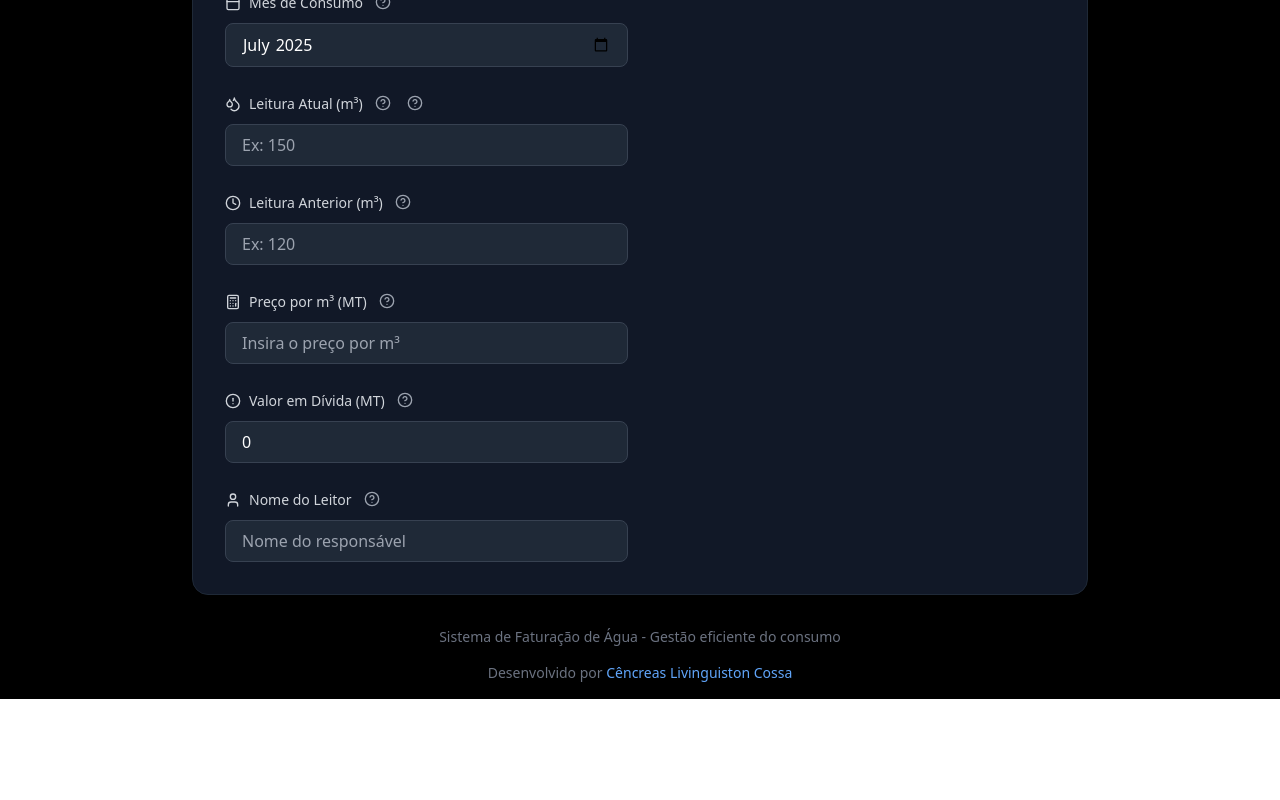
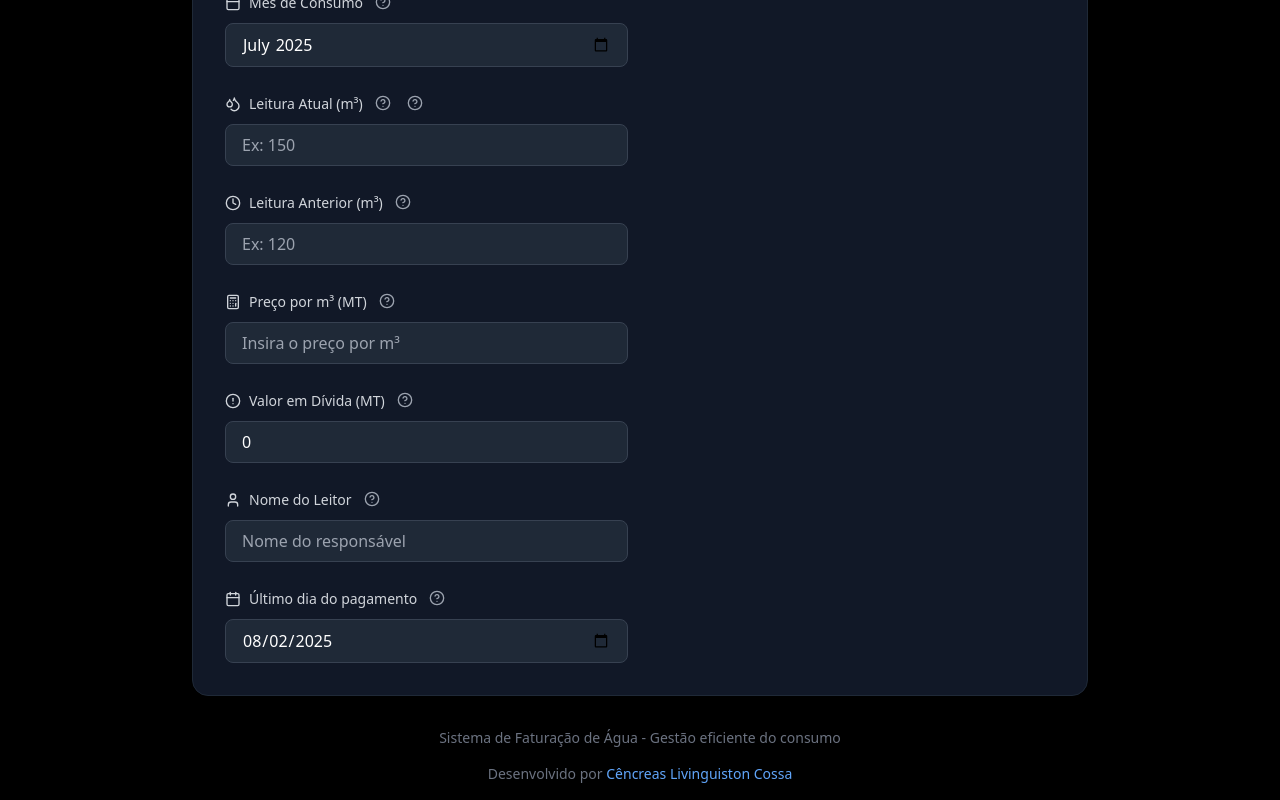
Before and after one commit to Cencreas/Sistema-de-Faturamento-de-Agua, a React (Vite) app: page / in a window 1280 px wide. Shown: the part 557-1357 px from the top of the page. Before the commit the page ends 1256 px from the top, so only its background shows below. Built offline with nearby package versions, Linux system fonts and the light colour scheme.

Commit message:
Adicionar campo para data do último dia de pagamento

```diff
--- a/src/App.tsx
+++ b/src/App.tsx
@@ -38,7 +38,12 @@ function App() {
     previousReading: '',
     ratePerCubicMeter: '',
     previousDebt: '0',
-    reader: ''
+    reader: '',
+    dueDate: (() => {
+      const date = new Date();
+      date.setDate(date.getDate() + 10);
+      return date.toISOString().split('T')[0];
+    })()
   });
   const [error, setError] = useState<string>('');
 
@@ -47,7 +52,7 @@ function App() {
 
     if (!formData.meterNumber || !formData.customerName || !formData.issueDate ||
         !formData.consumptionMonth || !formData.currentReading || !formData.previousReading ||
-        !formData.ratePerCubicMeter || !formData.reader) {
+        !formData.ratePerCubicMeter || !formData.reader || !formData.dueDate) {
       setError('Por favor, preencha todos os campos obrigatórios');
       return;
     }
@@ -80,7 +85,7 @@ function App() {
       amountDue,
       previousDebt,
       totalAmount,
-      dueDate: getDueDate(),
+      dueDate: formatDate(formData.dueDate),
       reader: formData.reader,
       numberToWords
     };
@@ -99,7 +104,12 @@ function App() {
       previousReading: '',
       ratePerCubicMeter: '',
       previousDebt: '0',
-      reader: ''
+      reader: '',
+      dueDate: (() => {
+        const date = new Date();
+        date.setDate(date.getDate() + 10);
+        return date.toISOString().split('T')[0];
+      })()
     });
     setBill(null);
     setError('');
--- a/src/components/BillForm.tsx
+++ b/src/components/BillForm.tsx
@@ -269,6 +269,25 @@ export function BillForm({ formData, isDarkMode, onFormChange }: BillFormProps)
           placeholder="Nome do responsável"
         />
       </div>
+
+      <div>
+        <label className={labelClass}>
+          <div className="flex items-center gap-2">
+            <Calendar className="w-4 h-4" />
+            Último dia do pagamento
+            <Tooltip
+              isDarkMode={isDarkMode}
+              content="Selecione a data limite para o pagamento desta fatura. Normalmente é definida entre 10 a 30 dias após a data de emissão."
+            />
+          </div>
+        </label>
+        <input
+          type="date"
+          value={formData.dueDate}
+          onChange={(e) => onFormChange({...formData, dueDate: e.target.value})}
+          className={inputClass}
+        />
+      </div>
     </div>
   );
 }
```
